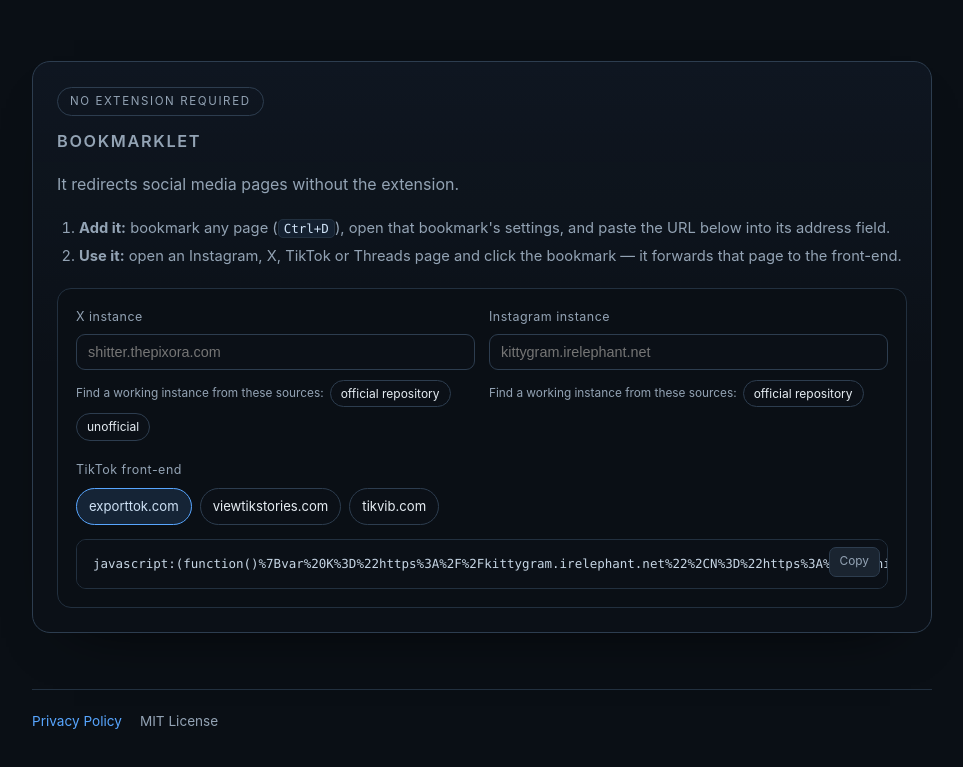
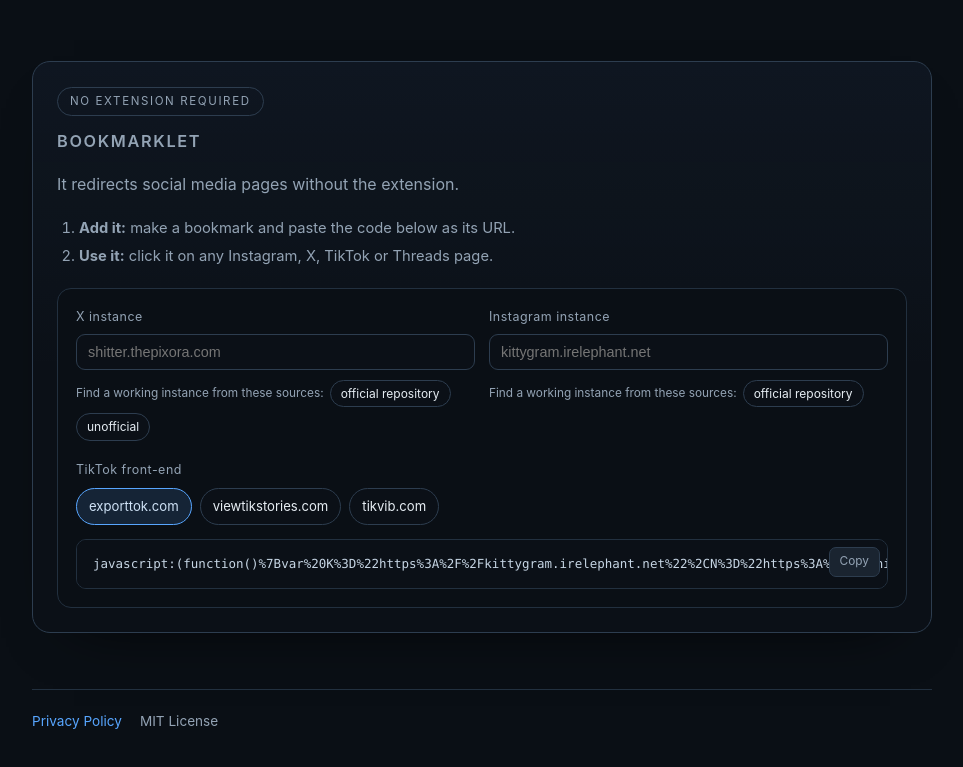
Before and after one commit to karayelxyz/social-media-redirector, a browser extension: page index.html in a window 1280 px wide. Shown: the part 1109-1876 px from the top of the page, without its empty margins (158-1121 px from the left). Drawn offline with Linux system fonts and the light colour scheme; no server answers.

Commit message:
Landing page: simpler bookmarklet steps

```diff
--- a/index.html
+++ b/index.html
@@ -278,8 +278,8 @@
     <h2>Bookmarklet</h2>
     <p class="lede">It redirects social media pages without the extension.</p>
     <ol class="bm-steps">
-      <li><strong>Add it:</strong> bookmark any page (<code>Ctrl+D</code>), open that bookmark's settings, and paste the URL below into its address field.</li>
-      <li><strong>Use it:</strong> open an Instagram, X, TikTok or Threads page and click the bookmark — it forwards that page to the front-end.</li>
+      <li><strong>Add it:</strong> make a bookmark and paste the code below as its URL.</li>
+      <li><strong>Use it:</strong> click it on any Instagram, X, TikTok or Threads page.</li>
     </ol>
     <div class="code-card">
       <div class="controls">
```
